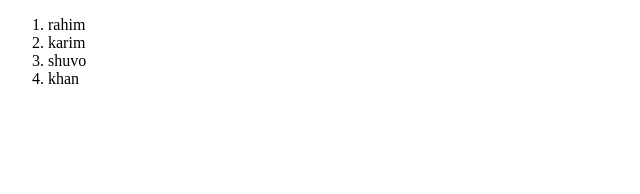
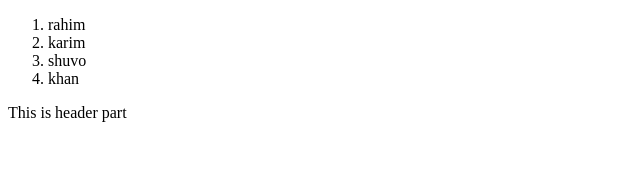
Before and after one commit to shuvokhan3/React-, a React (Vite) app: page / in a window 1280 px wide. Shown: the top 194 px of the page, without its empty margins (0-640 px from the left). Built offline with nearby package versions, Linux system fonts and the light colour scheme.

Commit message:
Chage on App.jsx file

```diff
--- a/src/App.jsx
+++ b/src/App.jsx
@@ -1,8 +1,11 @@
 import Hero from "./component/Hero"
+import Header from "./component/Header"
+
 const App = () => {
   return (
     <div>
       <Hero />
+      <Header/>
     </div>
   );
 };
```
